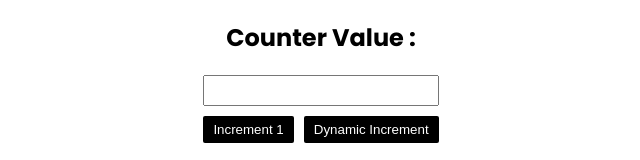
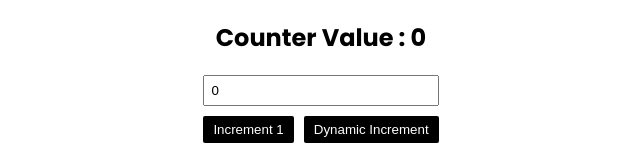
Before and after one commit to tareqnmd/react-recoil, a React (Vite) app: page / in a window 1280 px wide. Shown: the top 160 px of the page, without its empty margins (319-959 px from the left). Built offline with nearby package versions, Linux system fonts and the light colour scheme.

Commit message:
counter add on recoil

```diff
--- a/src/App.css
+++ b/src/App.css
@@ -21,6 +21,7 @@ html {
 		border-radius: 2px;
 		color: white;
 		padding: 6px 10px;
+		cursor: pointer;
 	}
 }
 
--- a/src/components/Counter.tsx
+++ b/src/components/Counter.tsx
@@ -1,10 +1,12 @@
+import { useRecoilValue } from 'recoil';
+import { counter } from '../recoil/count/atom';
 import CounterInput from './CounterInput';
 
 const Counter = () => {
-	// const count = useRecoilValue(counterState);
+	const count = useRecoilValue(counter);
 	return (
 		<>
-			<h2 className="counter-value">Counter Value :</h2>
+			<h2 className="counter-value">Counter Value : {count ?? 0}</h2>
 			<CounterInput />
 		</>
 	);
--- a/src/components/CounterInput.tsx
+++ b/src/components/CounterInput.tsx
@@ -1,10 +1,31 @@
+import { useState } from 'react';
+import { useRecoilState } from 'recoil';
+import { counter } from '../recoil/count/atom';
+
 const CounterInput = () => {
+	const [, setCount] = useRecoilState(counter);
+	const [inputValue, setInputValue] = useState(0);
+
+	const incrementOne = () => {
+		setCount((prev) => prev + 1);
+	};
+
+	const dynamicIncrement = () => {
+		setCount((prev) => prev + inputValue);
+	};
+
 	return (
 		<div className="counter-area">
-			<input type="text" />
+			<input
+				type="number"
+				value={inputValue}
+				onChange={(e) => {
+					setInputValue(Number(e.target.value));
+				}}
+			/>
 			<div className="counter-btns">
-				<button onClick={() => {}}>Increment 1</button>
-				<button>Dynamic Increment</button>
+				<button onClick={() => incrementOne()}>Increment 1</button>
+				<button onClick={() => dynamicIncrement()}>Dynamic Increment</button>
 			</div>
 		</div>
 	);
--- /dev/null
+++ b/src/recoil/count/atom.ts
@@ -0,0 +1,6 @@
+import { atom } from 'recoil';
+
+export const counter = atom({
+	key: 'counter',
+	default: 0,
+});
```
Also changed, not shown: src/recoil/count.ts (deleted, +0 -14 lines).
